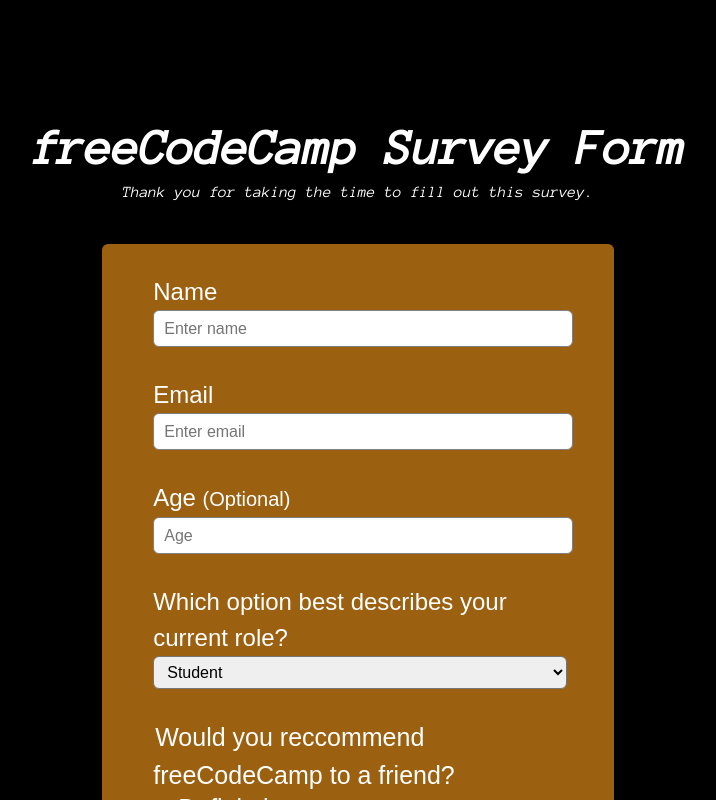
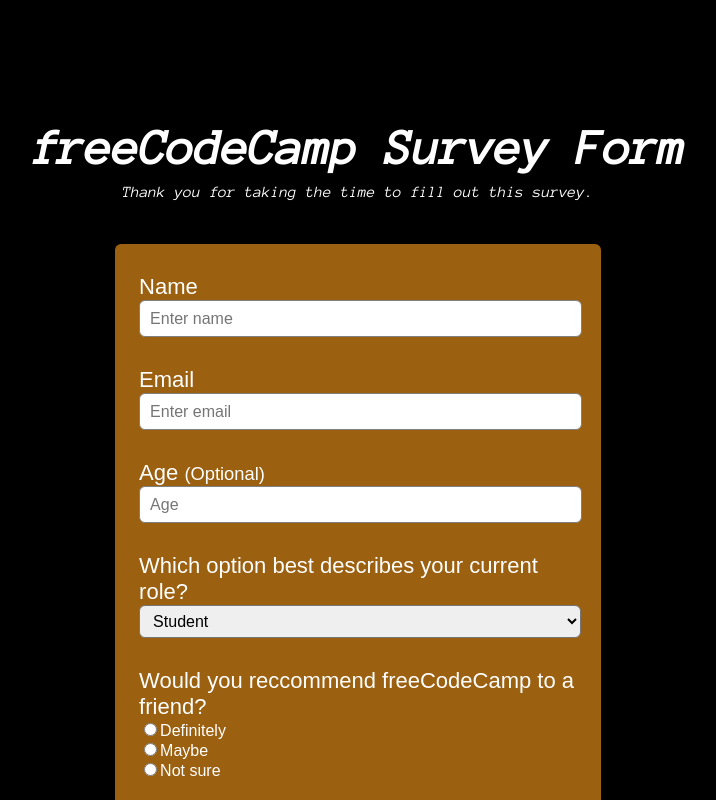
Before and after one commit to oquinone/freecodecamp_surveyform, a React (Create React App) app: page / in a window 1280 px wide. Shown: the top 800 px of the page, without its empty margins (282-998 px from the left). Built offline with nearby package versions, Linux system fonts and the light colour scheme; a web font is replaced by a local one.

Commit message:
Fixed styling

```diff
--- a/src/App.css
+++ b/src/App.css
@@ -24,7 +24,7 @@
 }
 
 #form-section{
-  width: 40%;
+  /* width: 40%; */
   margin: auto;
   background-color: rgba(223, 137, 25, 0.7);
   /* padding: 30px 0px; */
@@ -32,19 +32,16 @@
 }
 
 .basic-info{
-  width: 80%;
+  width: 90%;
   margin: 30px auto;
-  /* border: 1px solid green; */
 }
 
 #name-label, #email-label, #number-label, #dropdown-label, #best-mf, #Fav-djs, #comments{
   font-size: 1.5em;
-  /* font-weight: bold; */
-  /* padding-left: 5px; */
 }
 
 #name, #email, #number{
-  width: 99%;
+  width: 98%;
   height: 33px;
   border-radius: 6px;
   border: 1px solid grey;
@@ -54,8 +51,14 @@
 }
 
 
-#name-label, #email-label, #number-label, #dropdown-label{
-  line-height: 1.5em;
+#name-label, #email-label, #number-label, #dropdown-label, #rec, #feature, #improved{
+  font-family: Arial, Helvetica, sans-serif;
+  font-size: 22px;
+}
+
+.btn-text{
+  font-size: 20px;
+  padding: 10px 0px;
 }
 
 
@@ -65,6 +68,7 @@
   justify-content: space-evenly;
 }
 
+
 #dropdown{
   width: 101%;
   height: 33px;
@@ -73,18 +77,9 @@
   font-size: 1em;
 }
 
-#radio, #djs{
-  /* margin-left: 15px; */
-}
 
-#radio input, #djs input{
-  width: 15px;
-  height: 15px;
-  /* font-size: 10px; */
-}
-
-#radio label{
-  font-size: 25px;
+.radio{
+  font-size: 20px;
   padding-left: 2px;
 }
 
@@ -106,3 +101,27 @@
   color: white;
   font-weight: bold;
 }
+
+@media only screen and (min-width: 576px){
+  #form-section{
+    width: 90%;
+  }
+}
+
+@media only screen and (min-width: 768px){
+  #form-section{
+    width: 80%;
+  }
+}
+
+@media only screen and (min-width: 992px){
+  #form-section{
+    width: 60%;
+  }
+}
+
+@media only screen and (min-width: 1200px){
+  #form-section{
+    width: 38%;
+  }
+}
```
